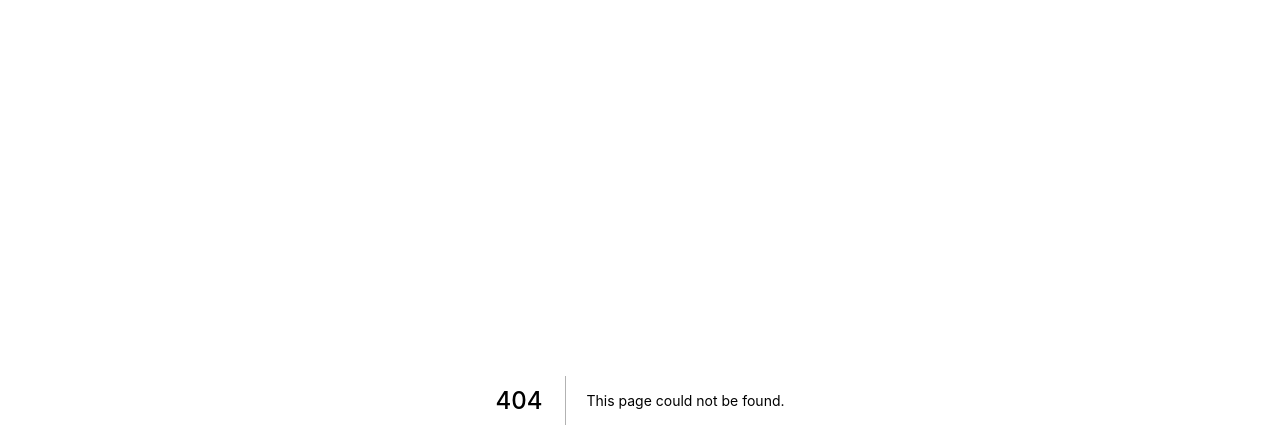
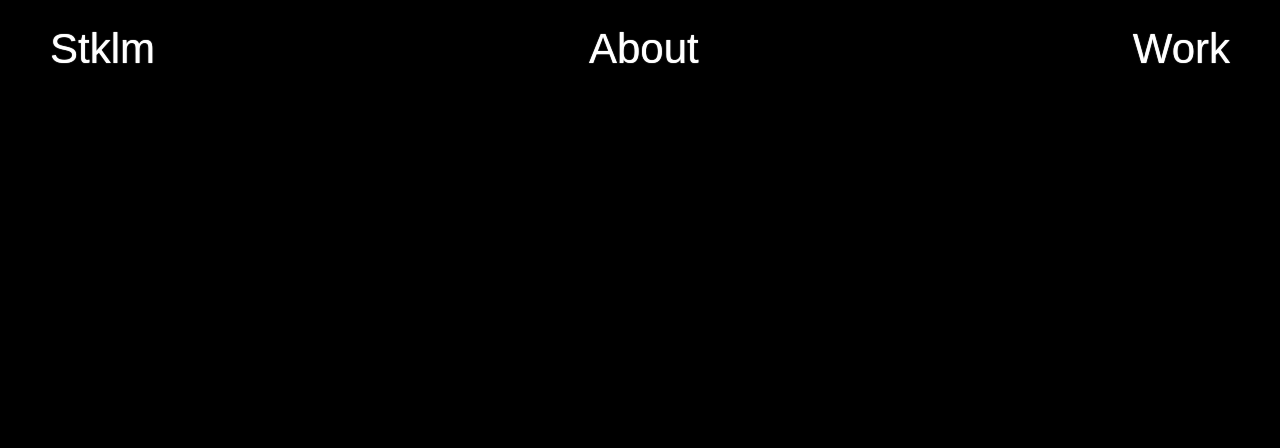
Before and after one commit to papack/html-css-exercises, a Next.js app in the folder 01-Stklm/: page /about in a window 1280 px wide. Before the commit this address had no page. Shown: the top 448 px of the page. Built offline with nearby package versions, Linux system fonts and the light colour scheme.

Commit message:
prepaired about page

```diff
--- /dev/null
+++ b/01-Stklm/pages/about.tsx
@@ -0,0 +1,21 @@
+import Head from "next/head";
+import styles from "../styles/About.module.scss";
+
+import Header from "../components/Header";
+
+export default function Home() {
+  return (
+    <div className={styles.container}>
+      <Head>
+        <title>Stockholm - Just another Website</title>
+        <meta
+          name="description"
+          content="Product branding solutons and packiagin desing have been my main filed of expterise"
+        />
+        <link rel="icon" href="/Favicon.png" />
+      </Head>
+
+      <Header />
+    </div>
+  );
+}
--- /dev/null
+++ b/01-Stklm/styles/About.module.scss
@@ -0,0 +1,4 @@
+.container {
+  background-color: black;
+  height: 100vh;
+}
```
